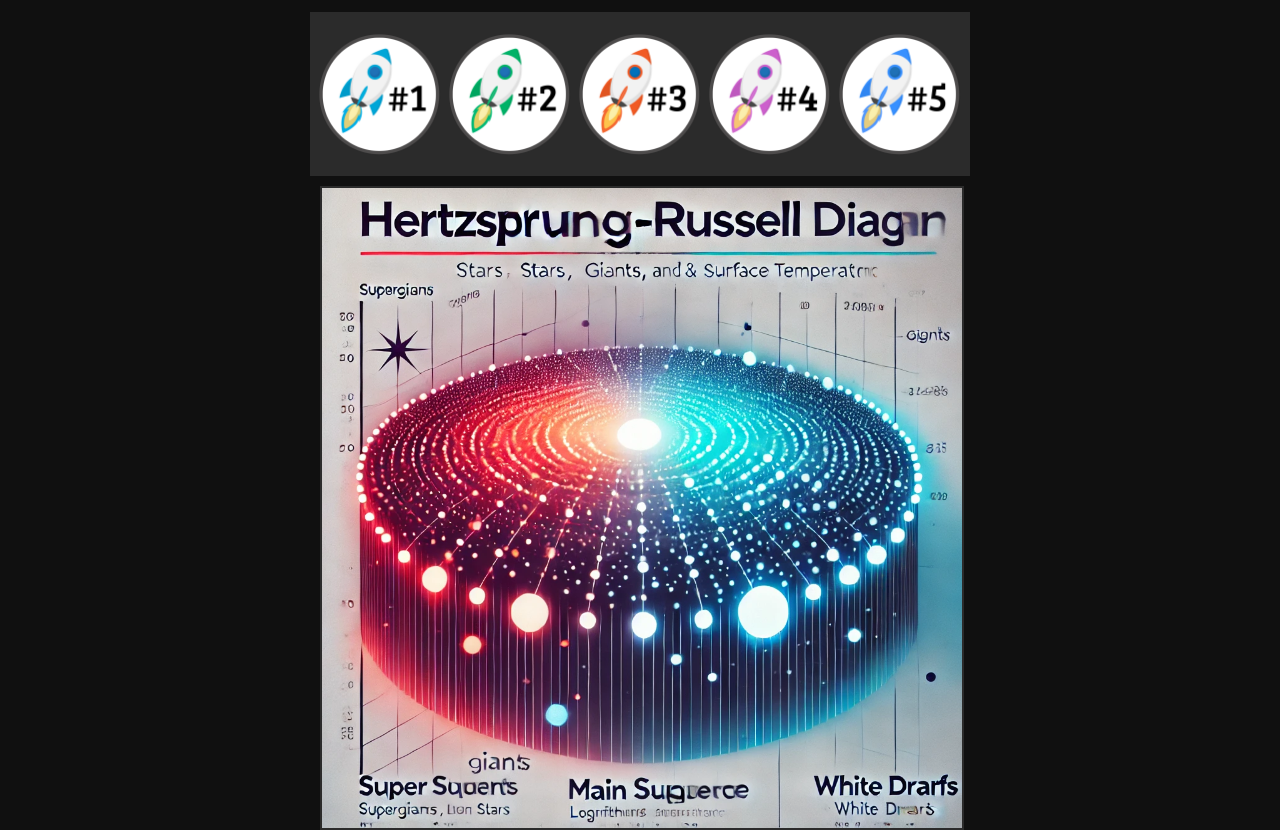
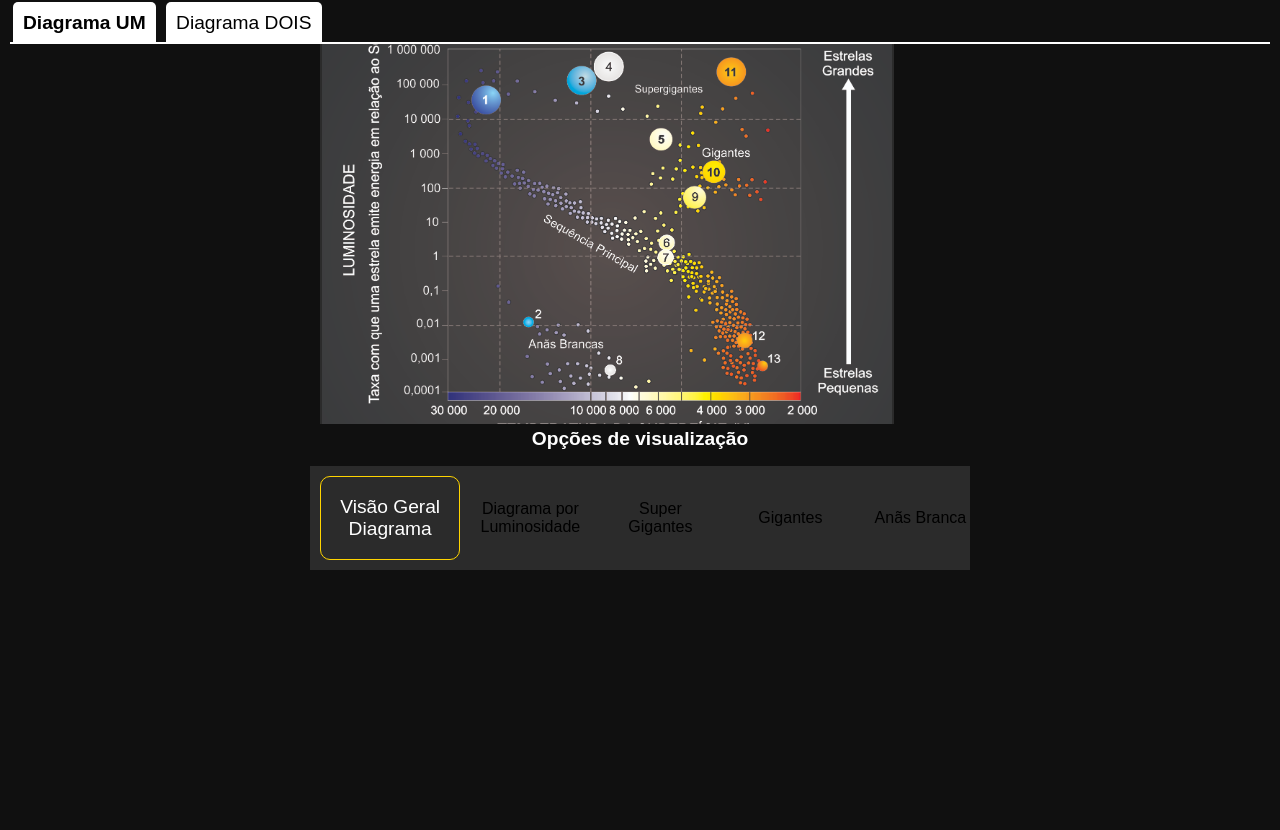
Before and after one commit to marconipcd/hertzsprung_russell, a plain HTML site: page index.html in a window 1280 px wide. Shown: the part 65-895 px from the top of the page. After the commit the page ends 800 px from the top, so only its background shows below. Drawn offline with Linux system fonts and the light colour scheme.

Commit message:
alteracoes

```diff
--- a/index.html
+++ b/index.html
@@ -45,70 +45,173 @@
       font-weight: bold;
       color: #007BFF;
     }
+
+    .carousel-container div.active{
+      border: 1px solid #ffd400;
+      color: #fff;
+      font-size: 1.2em;
+      padding: 1em;
+    }
     .image-container {
       position: relative;
       padding-left: 10px;
       padding-right: 10px;
-
+      align-items: center; /* Centraliza verticalmente */
       padding-top: 10px;
       overflow: hidden;
+      height: 370px;
+      display: flex;
     }
     .image-container img {
       max-width: 100%;
       height: auto;
       opacity: 0;
       position: absolute;
-      top: 0;
-      left: 0;
-      right: 0;
-      bottom: 0;
       transition: opacity 0.5s ease-in-out;
       border: 2px solid #2b2b2b;
-      display: block;
+
     }
     .image-container img.active {
       opacity: 1;
       position: relative;
     }
+
+    .container-tab div.tab{
+      display: none;
+    }
+    .container-tab div.active{
+      display: block;
+    }
+
+    .tab-menu{
+      cursor: pointer;
+      margin: 0 10px;
+      border-bottom: 2px solid #fff;
+      height: 30px;
+    }
+    .tab-menu span{
+          background-color: #fff;
+          margin: 0 3px;
+          padding: 10px;
+          font-size: 1.2em;
+          /* width: 98px; */
+          /* display: block; */
+          border-radius: 5px 5px 0 0;
+    }
+
+    .tab-menu span.active{
+        color: #000000;
+        font-weight: bold;
+    }
+    h2{
+      font-size: 1.2em;
+    }
   </style>
 </head>
 <body>
 
-  <div class="container">
-    <h1 style="font-size: 2.4em; color: #fff;font-weight: bold; font-family: monospace;">Hertzsprung-Russell</h1>
+  <h1 style="width: 100%;
+    text-align: center; font-size: 2.4em; color: #fff;font-weight: bold; font-family: monospace;">Hertzsprung-Russell</h1>
 
-    <div class="carousel-container">
-      <div class="carousel-item" onclick="showImage(0)">
-        <img src="icons/icon_rocket5.png">
+  <div class="container-tab">
+
+
+    <div class="tab-menu">
+      <span class="active" onclick="showTab(0)">Diagrama UM</span>
+      <span onclick="showTab(1)">Diagrama DOIS</span>
+    </div>
+
+    <div class="container tab tab1 active">
+      <div class="image-container img_container_tab1">
+        <img id="model0" src="imagens/diagrama_completo.png" class="active" alt="Diagrama Completo">
+        <img id="model1" src="imagens/diagrama_completo_por_luminosidade.png" alt="Diagrama por Luminosidade">
+        <img id="model2" src="imagens/diagrama_super_gigantes.png" alt="Super Gigantes">
+        <img id="model3" src="imagens/diagrama_gigantes.png" alt="Gigantes">
+        <img id="model4" src="imagens/diagrama_anas_branca.png" alt="Anãs Branca">
+        <img id="model4" src="imagens/diagrama_sequencia.png" alt="Sequência">
+      </div>
+
+      <h2 style="margin-top: 0.2em;
+      color: #fff;">Opções de visualização</h2>
+      <div class="carousel-container carousel-container_tab1">
+        <div class="carousel-item active" onclick="showImage(0)">
+          Visão Geral Diagrama
         </div>
         <div class="carousel-item" onclick="showImage(1)">
-        <img src="icons/icon_rocket4.png">
+        Diagrama por Luminosidade
         </div>
         <div class="carousel-item" onclick="showImage(2)">
-        <img src="icons/icon_rocket3.png">
+          Super Gigantes
         </div>
         <div class="carousel-item" onclick="showImage(3)">
-        <img src="icons/icon_rocket2.png">
+          Gigantes
         </div>
         <div class="carousel-item" onclick="showImage(4)">
-        <img src="icons/icon_rocket1.png">
+        Anãs Branca
+        </div>
+        <div class="carousel-item" onclick="showImage(5)">
+        Sequência
+        </div>
       </div>
     </div>
 
-    <div class="image-container">
-      <img id="model0" src="imagens/modelo1.webp" class="active" alt="Diagrama Original">
-      <img id="model1" src="imagens/modelo2.webp" alt="Variação 1">
-      <img id="model2" src="imagens/modelo3.webp" alt="Variação 2">
-      <img id="model3" src="imagens/modelo4.webp" alt="Variação 3">
-      <img id="model4" src="imagens/modelo5.webp" alt="Variação 4">
+    <div class="container tab tab2">
+
+      <div class="image-container img_container_tab2">
+        <img id="model0" src="imagens/diagrama_dois/classe_o.png" class="active" alt="Diagrama Completo">
+        <img id="model1" src="imagens/diagrama_dois/classe_b.png" alt="Diagrama por Luminosidade">
+        <img id="model2" src="imagens/diagrama_dois/classe_a.png" alt="Super Gigantes">
+        <img id="model3" src="imagens/diagrama_dois/classe_f.png" alt="Gigantes">
+        <img id="model4" src="imagens/diagrama_dois/classe_g.png" alt="Anãs Branca">
+        <img id="model5" src="imagens/diagrama_dois/classe_k.png" alt="Sequência">
+        <img id="model6" src="imagens/diagrama_dois/classe_m.png" alt="Sequência">
+        <img id="model7" src="imagens/diagrama_dois/classe_m.png" alt="Sequência">
+        <img id="model8" src="imagens/diagrama_dois/classe_m.png" alt="Sequência">
+      </div>
+
+      <h2 style="margin-top: 0.2em;
+      color: #fff;">Temperatura/Classes Espectrais</h2>
+      <div class="carousel-container carousel-container_tab2">
+        <div class="carousel-item active" onclick="showImage2(0)">
+          (O) > 25,000
+        </div>
+        <div class="carousel-item" onclick="showImage2(1)">
+          (B) 11,000-25,000
+        </div>
+        <div class="carousel-item" onclick="showImage2(2)">
+          (A) 7,500-11,000
+        </div>
+        <div class="carousel-item" onclick="showImage2(3)">
+          (F) 6,000-7,5000
+        </div>
+        <div class="carousel-item" onclick="showImage2(4)">
+          (G) 5,000-6,000
+        </div>
+        <div class="carousel-item" onclick="showImage2(5)">
+          (K) 3,5000-5,000
+        </div>
+        <div class="carousel-item" onclick="showImage2(6)">
+          (K) 3,5000-5,000
+        </div>
+        <div class="carousel-item" onclick="showImage2(7)">
+          (M) 2,2000-3,500
+        </div>
+        <div class="carousel-item" onclick="showImage2(8)">
+          (L) 1,6000-2,200
+        </div>
+        <div class="carousel-item" onclick="showImage2(9)">
+          (T) < 1,600
         </div>
       </div>
+    </div>
+  </div>
+
 
   <script>
     let currentIndex = 0;
 
     function showImage(index) {
-      const images = document.querySelectorAll('.image-container img');
+      const images = document.querySelectorAll('.img_container_tab1 img');
       images.forEach((img, i) => {
         if (i === index) {
           img.classList.add('active');
@@ -117,6 +220,62 @@
         }
       });
       currentIndex = index;
+
+      const divs = document.querySelectorAll('.carousel-container_tab1 div');
+      divs.forEach((div, i) => {
+        if(i === index){
+          div.classList.add('active');
+        } else {
+          div.classList.remove('active');
+        }
+      });
+
+    }
+
+    function showImage2(index) {
+      const images = document.querySelectorAll('.img_container_tab2 img');
+      images.forEach((img, i) => {
+        if (i === index) {
+          img.classList.add('active');
+        } else {
+          img.classList.remove('active');
+        }
+      });
+      currentIndex = index;
+
+      const divs = document.querySelectorAll('.carousel-container_tab2 div');
+      divs.forEach((div, i) => {
+        if(i === index){
+          div.classList.add('active');
+        } else {
+          div.classList.remove('active');
+        }
+      });
+
+    }
+
+    function showTab(index){
+      const divs = document.querySelectorAll('.tab-menu span');
+      divs.forEach((span, i) => {
+        if(i === index){
+          span.classList.add('active');
+        } else {
+          span.classList.remove('active');
+        }
+      });
+
+      const divs2 = document.querySelectorAll('.container-tab div.tab');
+      divs2.forEach((div, i) => {
+        if(i === index){
+          div.classList.add('active');
+        } else {
+          div.classList.remove('active');
+        }
+      });
+
+
+
+
     }
 
 
```
Also changed, not shown: imagens/diagrama_anas_branca.png (added), imagens/diagrama_completo.png (added), imagens/diagrama_completo_por_luminosidade.png (added), imagens/diagrama_dois/classe_a.png (added), imagens/diagrama_dois/classe_b.png (added), imagens/diagrama_dois/classe_f.png (added), imagens/diagrama_dois/classe_g.png (added), imagens/diagrama_dois/classe_k.png (added), imagens/diagrama_dois/classe_m.png (added), imagens/diagrama_dois/classe_o.png (added), imagens/diagrama_gigantes.png (added), imagens/diagrama_sequencia.png (added), imagens/diagrama_super_gigantes.png (added). Lines whose indentation alone changed are shown as unchanged.
